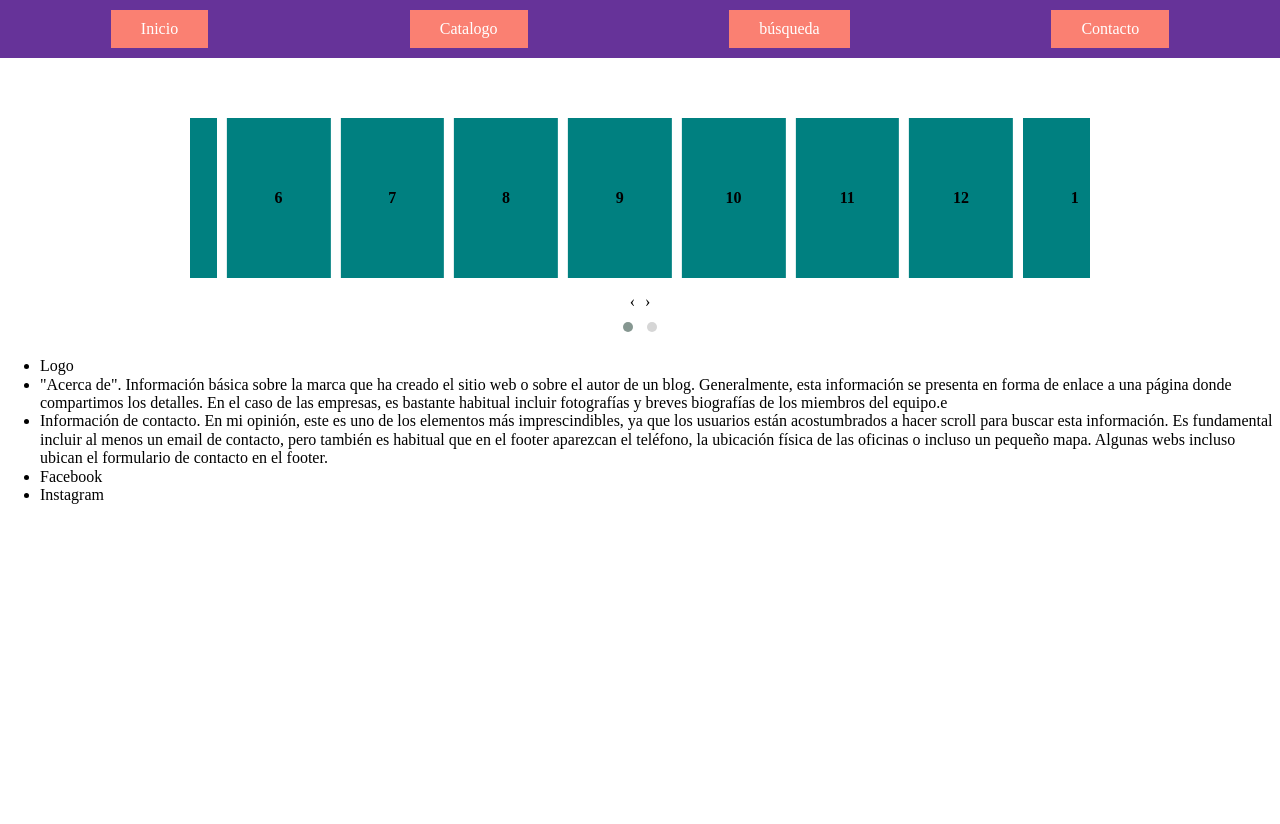
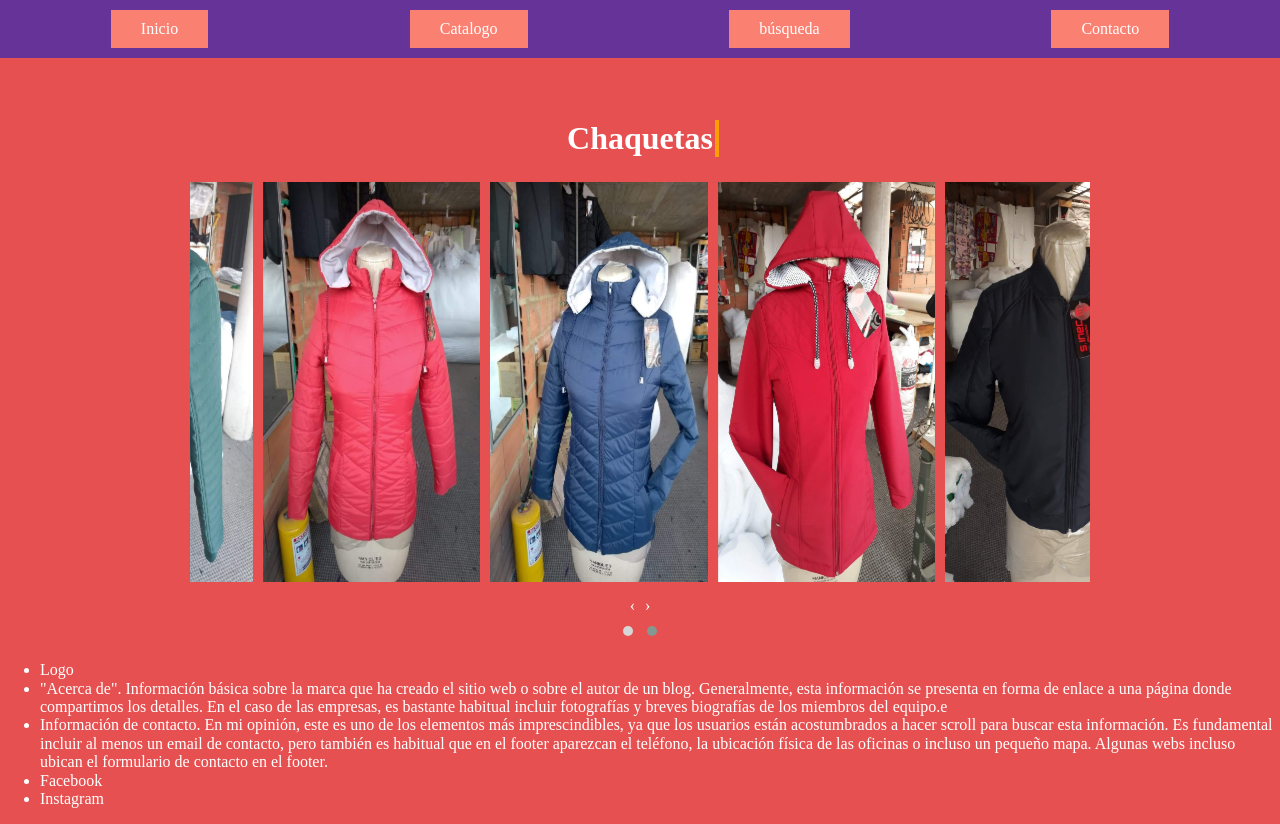
Before and after one commit to HDCOLOMBIA/peoject_web, a plain HTML site: page index.html in a window 1280 px wide. Before the commit the page ends 800 px from the top, so only its background shows below. Drawn offline with Linux system fonts and the light colour scheme.

Commit message:
Update_cahges_2302203

```diff
--- a/index.html
+++ b/index.html
@@ -16,28 +16,28 @@
     <header>
         <nav>
             <button class="nav-boton" onclick="accion()">Menu</button>
-                <a href="#"class="nav-enlace desaparece">Inicio</a>
-                <a href="#"class="nav-enlace desaparece">Catalogo</a>
-                <a href="#"class="nav-enlace desaparece">búsqueda</a>
-                <!-- <li>Login</li> -->
-                <!-- <li>Cerrar sesion</li> -->
-                <a href="#"class="nav-enlace desaparece">Contacto</a>
+            <a href="#" class="nav-enlace desaparece">Inicio</a>
+            <a href="#" class="nav-enlace desaparece">Catalogo</a>
+            <a href="#" class="nav-enlace desaparece">búsqueda</a>
+            <!-- <li>Login</li> -->
+            <!-- <li>Cerrar sesion</li> -->
+            <a href="#" class="nav-enlace desaparece">Contacto</a>
         </nav>
     </header>
+
     <div class="owl-container">
+        <div class="text">
+            <h1>Chaquetas</h1>
+        </div>
         <div class="owl-carousel owl-theme">
-            <div class="item"><h4>1</h4></div>
-            <div class="item"><h4>2</h4></div>
-            <div class="item"><h4>3</h4></div>
-            <div class="item"><h4>4</h4></div>
-            <div class="item"><h4>5</h4></div>
-            <div class="item"><h4>6</h4></div>
-            <div class="item"><h4>7</h4></div>
-            <div class="item"><h4>8</h4></div>
-            <div class="item"><h4>9</h4></div>
-            <div class="item"><h4>10</h4></div>
-            <div class="item"><h4>11</h4></div>
-            <div class="item"><h4>12</h4></div>
+            <div class="item"><img src="assets/chaqueta.jpg" alt="chaqueta"></div>
+            <div class="item"><img src="assets/chaqueta2.jpg" alt="chaqueta2"></div>
+            <div class="item"><img src="assets/chaqueta3.jpg" alt="chaqueta3"></div>
+            <div class="item"><img src="assets/chaqueta4.jpg" alt="chaqueta4"></div>
+            <div class="item"><img src="assets/chaqueta5.jpg" alt="chaqueta5"></div>
+            <div class="item"><img src="assets/chaqueta6.jpg" alt="chaqueta6"></div>
+            <div class="item"><img src="assets/chaqueta7.jpg" alt="chaqueta7"></div>
+            <div class="item"><img src="assets/chaqueta8.jpg" alt="chaqueta8"></div>
         </div>
     </div>
     <footer>
--- a/styles/style.css
+++ b/styles/style.css
@@ -1,3 +1,42 @@
+body {
+    background-color: rgb(231, 80, 80);
+    color: #fff;
+}
+
+.text {
+    display: inline-block;
+}
+
+h1 {
+    font-size: 3rem;
+    color: white;
+    overflow: hidden;
+    border-right: .15em solid orange;
+    white-space: nowrap;
+    animation: typing 1.5s steps(20, end) forwards,
+        blinking .75s infinite;
+}
+
+@keyframes typing {
+    from {
+        width: 0;
+    }
+
+    to {
+        width: 100%;
+    }
+}
+
+@keyframes blinking {
+    from {
+        border-color: transparent;
+    }
+
+    to {
+        border-color: orange;
+    }
+}
+
 .nav-enlace {
     display: inline-block;
     background-color: salmon;
@@ -27,7 +66,6 @@ nav {
 
 @media(max-width:600px) {
     nav {
-        background-color: black;
         flex-direction: column;
     }
 
@@ -47,13 +85,16 @@ nav {
 .owl-container {
     max-width: 900px;
     margin: 0 auto;
-    margin-top: 60px;
+    margin-top: 40px;
+    text-align: center;
 }
 
-.item {
-    background-color: teal;
+.item, img {
+    background-color: rgb(0, 0, 0);
     justify-content: center;
     align-items: center;
     height: 10rem;
     display: flex;
+    width: 100%;
+    height: 400px;
 }
```
Also changed, not shown: assets/background.jpg (added), assets/chaqueta.jpg (added), assets/chaqueta2.jpg (added), assets/chaqueta3.jpg (added), assets/chaqueta4.jpg (added), assets/chaqueta5.jpg (added), assets/chaqueta6.jpg (added), assets/chaqueta7.jpg (added), assets/chaqueta8.jpg (added), js/owl.carousel.min.js.
